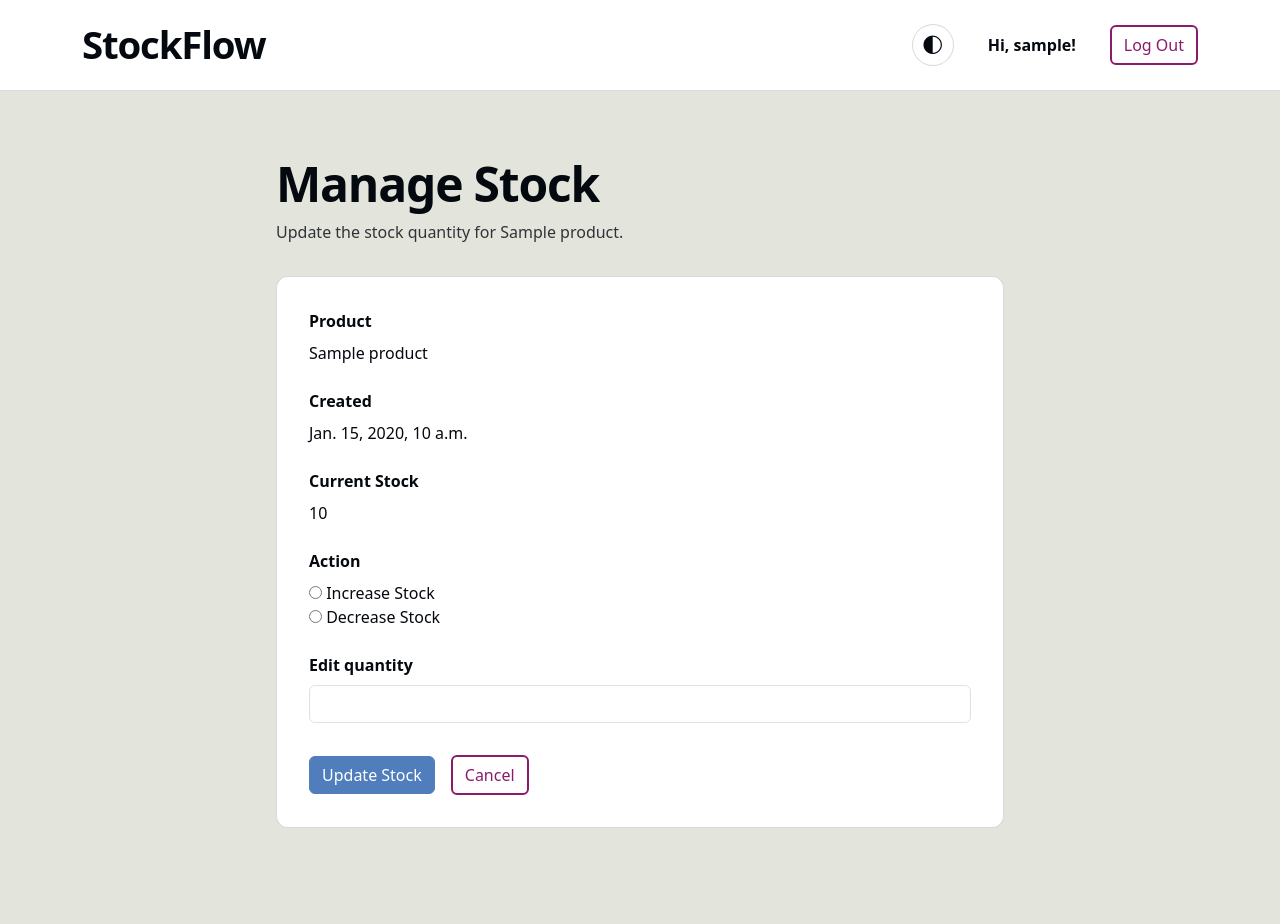
After one commit to ariful-riane/stockflow, a Django app: page /products/1/stock/ in a window 1280 px wide. The commit adds this page. Run offline with Django 5.2, Linux system fonts and the light colour scheme; a user stored in the database is signed in; tables that the repository leaves empty hold one stand-in row (values such as "Sample post").

Commit message:
Stock editing for products addition

```diff
--- a/inventory/forms.py
+++ b/inventory/forms.py
@@ -26,6 +26,27 @@ class ProductForm(forms.ModelForm):
             'minimum_stock': forms.NumberInput(
                 attrs={'class': 'form-control product-form-control'}),
         }
+
+class StockForm(forms.Form):
+    ACTION_CHOICES =[
+        ("increase", "Increase Stock"),
+        ("decrease", "Decrease Stock"),
+    ]
+
+    action = forms.ChoiceField(
+        choices=ACTION_CHOICES,
+        widget=forms.RadioSelect
+    )
+
+    edit_quantity = forms.IntegerField(
+        min_value=1,
+        widget=forms.NumberInput(
+            attrs={
+                "class": "form-control",
+                "min": 1
+            }
+        )
+    )
 
 class ContactForm(forms.Form):
     name = forms.CharField(
--- /dev/null
+++ b/inventory/templates/inventory/product_stock.html
@@ -0,0 +1,102 @@
+{% extends "inventory/base.html" %}
+
+{% block title %}
+    Manage Stock | StockFlow
+{% endblock %}
+
+{% block app_content %}
+
+<section class="product-form-page">
+
+    <div class="product-form-heading">
+        <h1 class="product-form-title">Manage Stock</h1>
+
+        <p class="product-form-introduction">
+            Update the stock quantity for {{ product.name }}.
+        </p>
+    </div>
+
+    <div class="product-form-card">
+
+        <form method="post" class="product-form">
+
+            {% csrf_token %}
+
+            {% if form.non_field_errors %}
+                <div class="product-form-errors">
+                    {% for error in form.non_field_errors %}
+                        <p>{{ error }}</p>
+                    {% endfor %}
+                </div>
+            {% endif %}
+
+            <div class="product-form-field">
+                <label class="form-label">
+                    Product
+                </label>
+
+                <p>
+                    {{ product.name }}
+                </p>
+            </div>
+
+            <div class="product-form-field">
+                <label class="form-label">
+                    Created
+                </label>
+
+                <p>
+                    {{ product.created_at }}
+                </p>
+            </div>
+
+            <div class="product-form-field">
+                <label class="form-label">
+                    Current Stock
+                </label>
+
+                <p>
+                    {{ product.quantity }}
+                </p>
+            </div>
+
+            {% for field in form %}
+                <div class="product-form-field">
+
+                    <label
+                        for="{{ field.id_for_label }}"
+                        class="form-label"
+                    >
+                        {{ field.label }}
+                    </label>
+
+                    {{ field }}
+
+                    {% if field.errors %}
+                            <div
+                                class="product-form-field-errors"
+                                id="{{ field.auto_id }}_error"
+                            >
+                                {% for error in field.errors %}
+                                    <div>{{ error }}</div>
+                                {% endfor %}
+                            </div>
+                    {% endif %}
+
+                </div>
+            {% endfor %}
+            <div class="product-form-actions">
+                <button type="submit" class="btn btn-stockflow">
+                    Update Stock
+                </button>
+
+                <a href="{% url 'inventory:product_list' %}" class="btn btn-stockflow-outline">Cancel</a>
+            </div>
+
+        </form>
+
+    </div>
+
+</section>
+
+{% endblock %}
--- a/inventory/urls.py
+++ b/inventory/urls.py
@@ -13,4 +13,5 @@ urlpatterns = [
     path("products/create/", views.product_create, name="product_create"),
     path("products/<int:pk>/edit/", views.product_edit, name="product_edit"),
     path("products/<int:pk>/delete/", views.product_delete, name="product_delete"),
+    path("products/<int:pk>/stock/", views.product_stock, name="product_stock"),
 ]
--- a/inventory/views.py
+++ b/inventory/views.py
@@ -9,7 +9,7 @@ from django.conf import settings
 from django.contrib import messages
 from django.core.mail import EmailMessage
 
-from .forms import ContactForm, ProductForm
+from .forms import ContactForm, ProductForm, StockForm
 from .models import Product, Category
 
 def index(request):
@@ -130,8 +130,49 @@ def product_edit(request, pk):
                 )
 
 @login_required
+def product_stock(request, pk):
+    product = get_object_or_404(Product, pk=pk)
+
+    if request.method == "POST":
+        form = StockForm(request.POST)
+        if form.is_valid():
+            action = form.cleaned_data["action"]
+            edit_quantity = form.cleaned_data["edit_quantity"]
+
+            if action == "increase":
+                product.quantity += edit_quantity
+                product.save()
+                return redirect("inventory:product_list")
+
+            elif action == "decrease":
+                if edit_quantity > product.quantity:
+                    form.add_error("edit_quantity", "You cannot remove more stock than is currently available.")
+                else:
+                    product.quantity -= edit_quantity
+                    product.save()
+                    return redirect("inventory:product_list")
+    else:
+        form = StockForm()
+
+    return render(
+        request,
+        "inventory/product_stock.html",{
+            "product": product,
+            "form": form,
+            }
+    )
+
+@login_required
 def product_delete(request, pk):
     product = get_object_or_404(Product, pk=pk)
+
+    if product.quantity > 0:
+        return render(request, "inventory/product_confirm_delete.html",
+                          {
+                              "product": product,
+                              "cannot_delete": True,
+                          }
+                        )
 
     if request.method == "POST":
         try:
```
Also changed, not shown: inventory/templates/inventory/product_list.html (+10 -0 lines).
